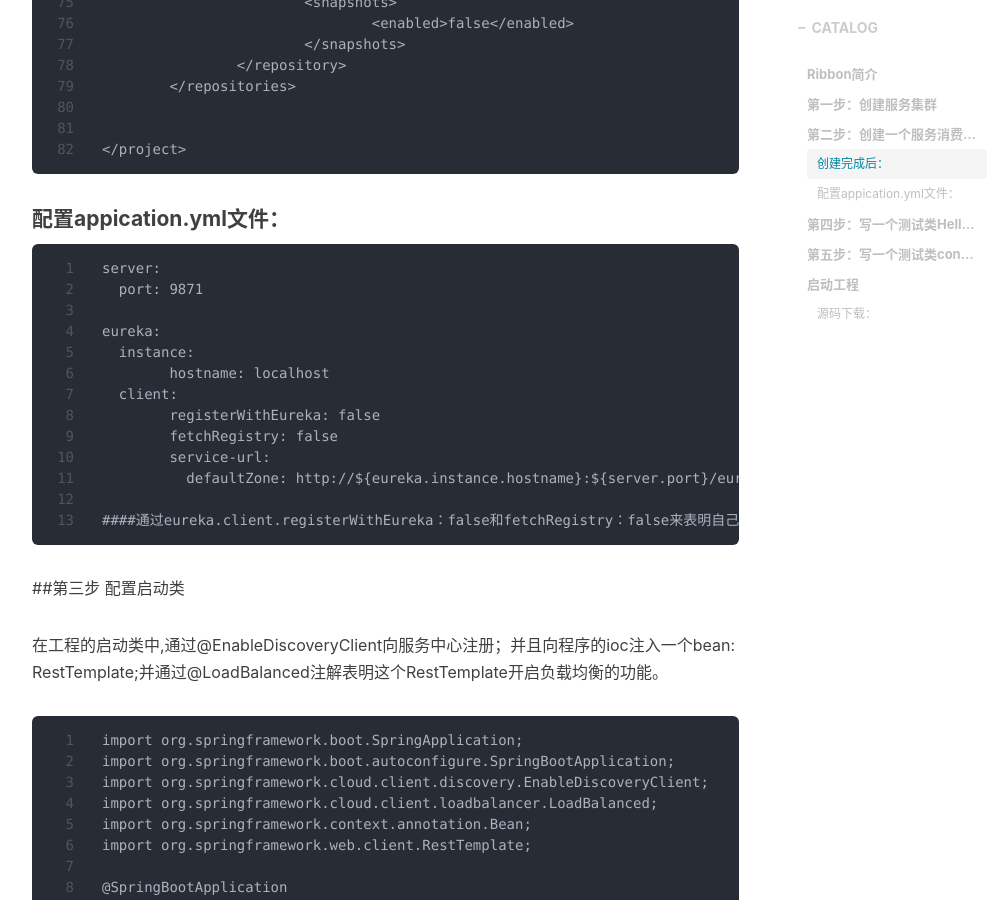
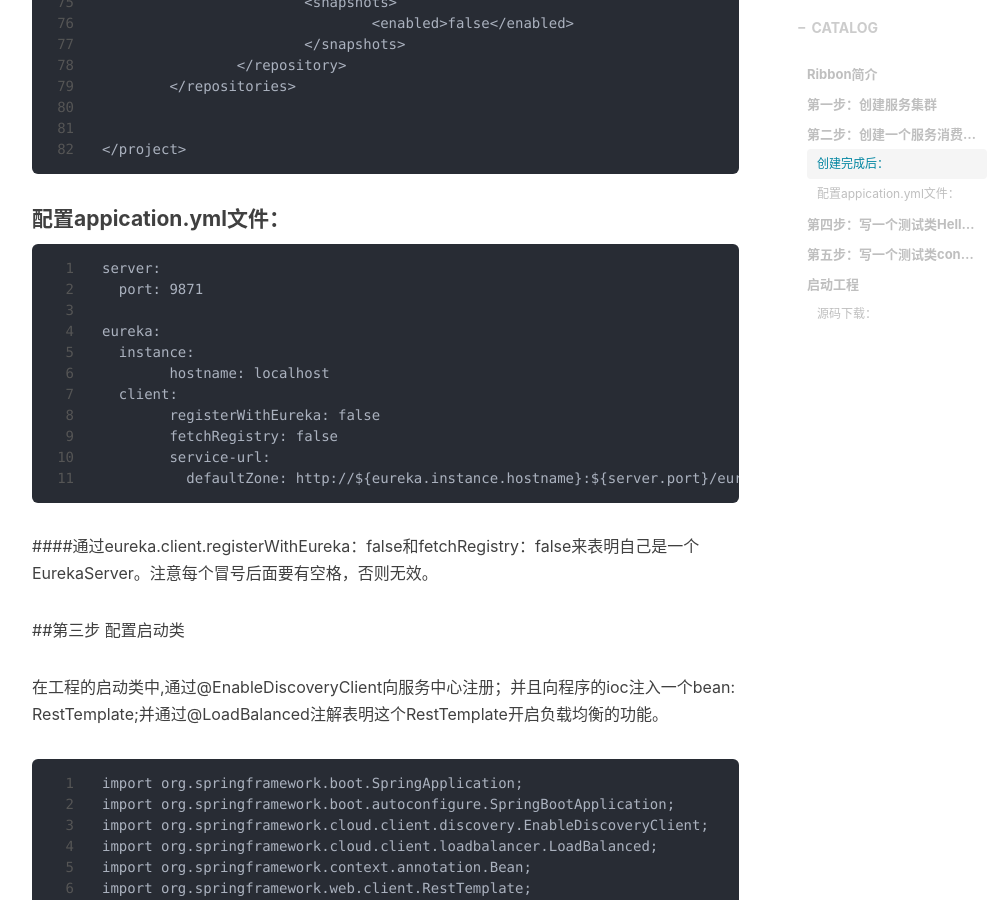
Before and after one commit to mochengyanliu/mochengyanliu.github.io, a Jekyll site: the page built from _posts/2018-10-31-微服务之服务消费者（rest+ribbon）-2018.markdown, in a window 1280 px wide and 900 px high, scrolled down 2959 px. Shown: the whole window, without its empty margins (233-1239 px from the left). Built offline with Jekyll 4.4.1, drawn with Linux system fonts in a browser that asks for light colours; nearby versions of some CDN libraries; comment, search, counter and statistics services are not loaded; some of the changed text lies outside the part shown.

Commit message:
调整格式

```diff
--- a/_posts/2018-10-31-微服务之服务消费者（rest+ribbon）-2018.markdown
+++ b/_posts/2018-10-31-微服务之服务消费者（rest+ribbon）-2018.markdown
@@ -134,7 +134,8 @@ Ribbon 主要有三大模块，模块说明如下：
 		service-url:
 		  defaultZone: http://${eureka.instance.hostname}:${server.port}/eureka/
 
-	####通过eureka.client.registerWithEureka：false和fetchRegistry：false来表明自己是一个EurekaServer。注意每个冒号后面要有空格，否则无效。
+
+####通过eureka.client.registerWithEureka：false和fetchRegistry：false来表明自己是一个EurekaServer。注意每个冒号后面要有空格，否则无效。
 
 ##第三步 配置启动类
 
@@ -184,7 +185,9 @@ Ribbon 主要有三大模块，模块说明如下：
 		}
 	}
 
-## 第五步：写一个测试类controller，在controller中用调用HelloService 的方法，代码如下：
+## 第五步：写一个测试类controller
+
+在controller中用调用HelloService 的方法，代码如下：
 
 	import com.test.serviceribbon.service.HelloService;
 	import org.springframework.beans.factory.annotation.Autowired;
```
Also changed, not shown: other parts of _posts/2018-10-31-微服务之服务消费者（rest+ribbon）-2018.markdown (+1 -1 lines).
